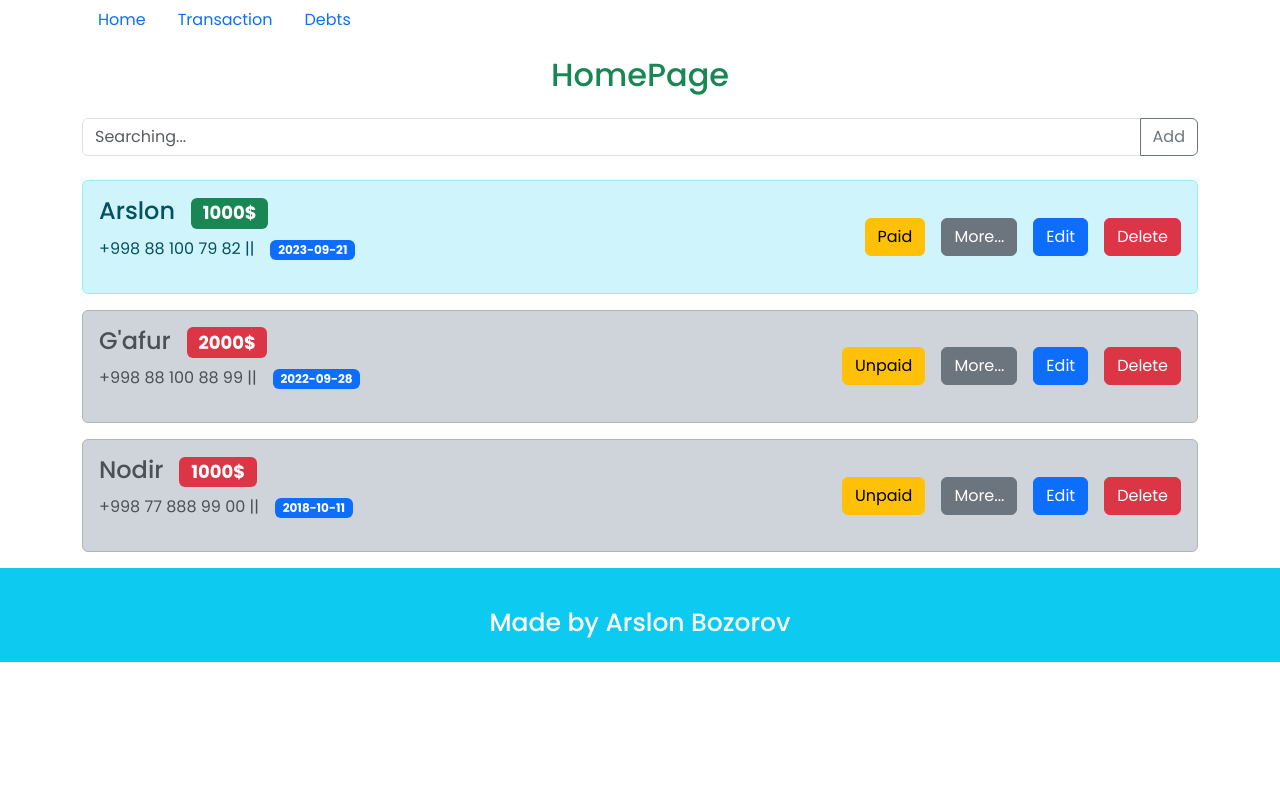
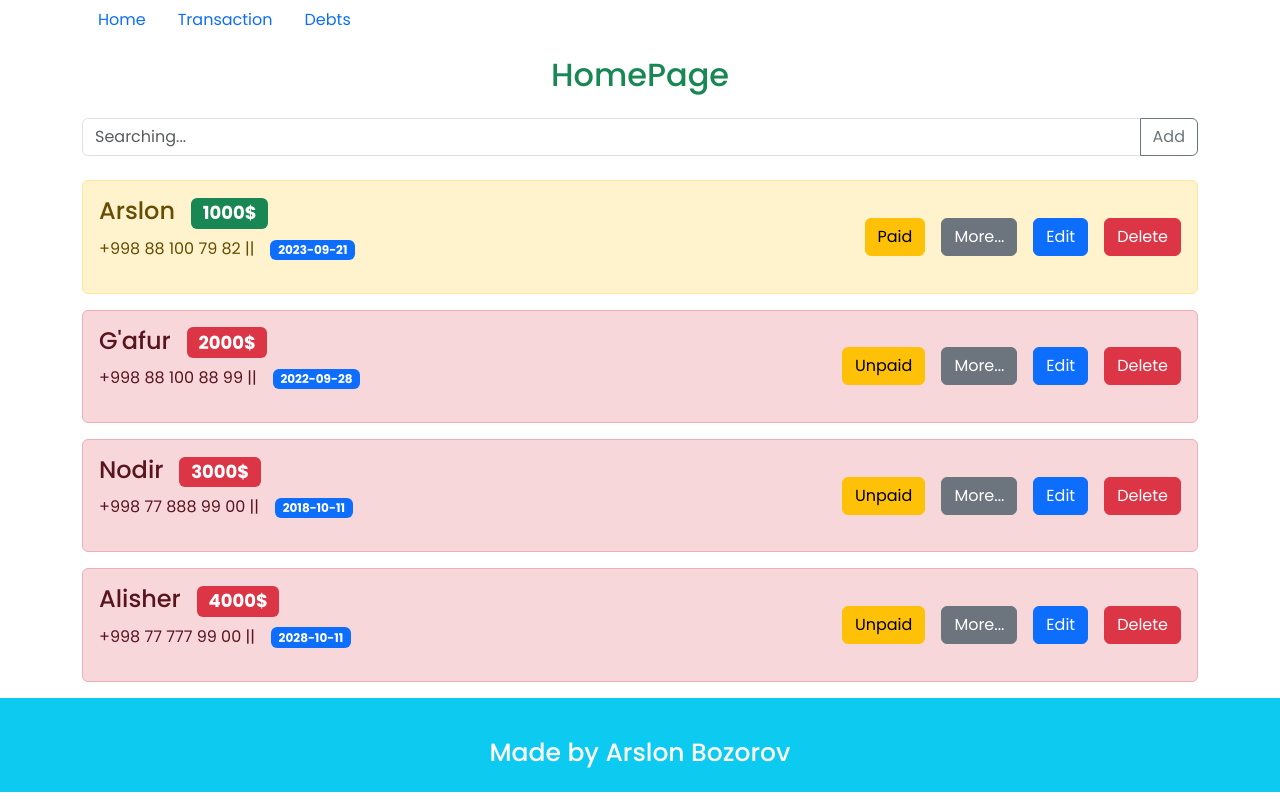
Before and after one commit to Arslon004/Cardmon-project, a React (Create React App) app: page /home in a window 1280 px wide. Built offline with nearby package versions, Linux system fonts and the light colour scheme; the HTML template or start-up script is replaced by a standard one.

Commit message:
add transaction page

```diff
--- a/src/App.js
+++ b/src/App.js
@@ -13,7 +13,7 @@ const DebtsPage = lazy(() => import("./pages/DebtsPage"));
 const LoginPage = lazy(() => import("./pages/LoginPage"));
 
 function App() {
-  const [search,setSearch]=useState("");
+  const [search, setSearch] = useState("");
   const [selected, setSelected] = useState(null);
   const [show, setShow] = useState(false);
   const [validated, setValidated] = useState(false);
@@ -40,9 +40,18 @@ function App() {
       id: "3",
       name: "Nodir",
       deadline: "2018-10-11",
-      amount: 1000,
+      amount: 3000,
       phone: "+998 77 888 99 00",
       desc: "Xoliyorov Nodir Aliyor o'g'li",
+      paid: false,
+    },
+    {
+      id: "4",
+      name: "Alisher",
+      deadline: "2028-10-11",
+      amount: 4000,
+      phone: "+998 77 777 99 00",
+      desc: "Soliyev Alisher Sobir o'g'li",
       paid: false,
     },
   ]);
@@ -124,8 +133,39 @@ function App() {
     }
   };
 
-  const handleSearch=(e)=>{
-    setSearch(e.target.value.trim().toLowerCase())
+  const handleSearch = (e) => {
+    setSearch(e.target.value.trim().toLowerCase());
+  };
+
+  const unPaidAmount = (id) => {
+    let newAmount = totalAmounts.find((totalAmount) => totalAmount.id === id);
+    if(newAmount){
+      setTotalAmounts(totalAmounts.map((totalAmount)=>totalAmount.id===id ? {...totalAmount ,paid:true} : totalAmount))
+    }
+  };
+
+  const paidAmount=(id)=>{
+    let newAmount=totalAmounts.find((totalAmount)=>totalAmount.id === id)
+    if(newAmount){
+      setTotalAmounts(totalAmounts.map((totalAmount)=>totalAmount.id === id ? {...totalAmount,paid:false}: totalAmount));
+    }
+  }
+
+  const deleteTransaction=(id)=>{
+    let isDelete = window.confirm("Are you sure you want to delete this transaction?");
+    if(isDelete){
+      let newAmount=totalAmounts.filter((amount)=>amount.id !== id);
+      setTotalAmounts(newAmount);
+      toast.success("Transaction deleted successfully");
+    }
+  }
+  const deleteDebt=(id)=>{
+    let isDelete = window.confirm("Are you sure you want to delete this debtor?");
+    if(isDelete){
+      let newAmount=totalAmounts.filter((totalAmount)=>totalAmount.id !== id);
+      setTotalAmounts(newAmount);
+      toast.success("Debtor deleted successfully");
+    }
   }
   return (
     <Suspense fallback={<Loading />}>
@@ -151,12 +191,20 @@ function App() {
                   deleteAmount={deleteAmount}
                   handleSearch={handleSearch}
                   search={search}
+                  unPaidAmount={unPaidAmount}
+                  paidAmount={paidAmount}
                 />
               }
             />
-            <Route path="home/:homeId" element={<HomeMorePage totalAmounts={totalAmounts} />} />
-            <Route path="transaction" element={<TransactionsPage />} />
-            <Route path="debts" element={<DebtsPage />} />
+            <Route
+              path="home/:homeId"
+              element={<HomeMorePage totalAmounts={totalAmounts} />}
+            />
+            <Route
+              path="transaction"
+              element={<TransactionsPage deleteTransaction={deleteTransaction} totalAmounts={totalAmounts} />}
+            />
+            <Route path="debts" element={<DebtsPage deleteDebt={deleteDebt} totalAmounts={totalAmounts} />} />
           </Route>
         </Routes>
       </BrowserRouter>
--- a/src/components/card/Card.css
+++ b/src/components/card/Card.css
@@ -1,4 +1,4 @@
-.home__alert{
+.home__alert,.transaction__card,.debts__card{
   display: flex;
   justify-content: space-between;
   align-items: center;
--- /dev/null
+++ b/src/components/card/DebtsCard.jsx
@@ -0,0 +1,19 @@
+import React from 'react'
+
+import "./Card.css"
+const DebtsCard = ({name,deadline,desc,amount,phone,paid,id,deleteDebt}) => {
+  return (
+    <div className='alert alert-success debts__card'>
+      <div>
+        <h2>{name} <span className='badge bg-success'>{amount} $</span></h2>
+        <p>{phone} <span className='badge bg-dark'>{deadline}</span></p>
+      </div>
+      <div>
+        {/* <button className='btn btn-primary me-3' >Unpaid</button> */}
+        <button className='btn btn-danger' onClick={()=>deleteDebt(id)}>Delete</button>
+      </div>
+    </div>
+  )
+}
+
+export default DebtsCard
--- a/src/components/card/HomeCard.jsx
+++ b/src/components/card/HomeCard.jsx
@@ -4,26 +4,26 @@ import PropTypes from "prop-types";
 import { Link } from 'react-router-dom';
 import "./Card.css";
 
-const HomeCard = ({name,deadline,amount,phone,desc,paid,editAmount,id,deleteAmount}) => {
+const HomeCard = ({name,deadline,amount,phone,desc,paid,editAmount,id,deleteAmount,unPaidAmount,paidAmount}) => {
   return (
-    <div className={` alert ${paid ? "alert-info" : "alert-dark"} home__alert  `}>
+    <div className={` alert ${paid ? "alert-warning" : "alert-danger"} home__alert  `}>
         <div >
           <h4>{name}<span className={`badge ${paid ? "bg-success" : "bg-danger"} ms-3`}>{amount}$</span></h4>
           <p>{phone} ||<span className='badge bg-primary ms-3'>{deadline}</span></p>
         </div>
         <div className='buttons__home d-flex'>
-          <div className='home__row'>
+          <div >
 
           {paid
           ?
-          <button className='btn btn-warning me-3'>Paid</button>
+          <button className='btn btn-warning me-3' onClick={()=>paidAmount(id)}>Paid</button>
           :
-          <button className='btn btn-warning me-3'>Unpaid</button>
+          <button className='btn btn-warning me-3' onClick={()=>unPaidAmount(id)}>Unpaid</button>
         }
 
           <Link to={`/home/${id}`} className='btn btn-secondary me-3 more__btn' >More...</Link>
           </div>
-          <div className='home__row'>
+          <div >
           <button className='btn btn-primary me-3' onClick={()=>editAmount(id)}>Edit</button>
           <button className='btn btn-danger ' onClick={()=>deleteAmount(id)}>Delete</button>
 
--- /dev/null
+++ b/src/components/card/TransactionCard.jsx
@@ -0,0 +1,19 @@
+import React from 'react'
+
+import "./Card.css"
+const TransactionCard = ({name,deadline,desc,amount,phone,paid,id,deleteTransaction}) => {
+  return (
+    <div className='alert alert-success transaction__card'>
+      <div>
+        <h2>{name} <span className='badge bg-success'>{amount} $</span></h2>
+        <p>{phone} <span className='badge bg-dark'>{deadline}</span></p>
+      </div>
+      <div>
+        {/* <button className='btn btn-primary me-3' >Unpaid</button> */}
+        <button className='btn btn-danger' onClick={()=>deleteTransaction(id)}>Delete</button>
+      </div>
+    </div>
+  )
+}
+
+export default TransactionCard
--- a/src/pages/DebtsPage.jsx
+++ b/src/pages/DebtsPage.jsx
@@ -1,8 +1,17 @@
-import React from 'react'
+import React, { Fragment } from 'react'
+import DebtsCard from '../components/card/DebtsCard'
 
-const DebtsPage = () => {
+const DebtsPage = ({totalAmounts,deleteDebt}) => {
+  let debters=totalAmounts.filter((totalAmount)=>!totalAmount.paid)
   return (
-    <div>DebtsPage</div>
+    <Fragment>
+      <section>
+        <div className="container">
+          <h2>DebtsPage</h2>
+          {debters.map((debt)=><DebtsCard deleteDebt={deleteDebt} key={debt.id} {...debt}/>)}
+        </div>
+      </section>
+    </Fragment>
   )
 }
 
--- a/src/pages/HomePage.jsx
+++ b/src/pages/HomePage.jsx
@@ -2,7 +2,7 @@ import React, { Fragment } from 'react'
 import HomeCard from '../components/card/HomeCard'
 import { Button, Form, Modal } from 'react-bootstrap';
 
-const HomePage = ({ totalAmounts,validated,show,handleClose,handleShow,handleSubmit,totalAmount,handleAmount,editAmount,selected,deleteAmount,handleSearch,search}) => {
+const HomePage = ({ totalAmounts,validated,show,handleClose,handleShow,handleSubmit,totalAmount,handleAmount,editAmount,selected,deleteAmount,handleSearch,search,unPaidAmount,paidAmount}) => {
 
   let filteredAmounts=totalAmounts.filter((totalAmount)=>totalAmount.name.toLowerCase().includes(search))
   return (
@@ -16,7 +16,7 @@ const HomePage = ({ totalAmounts,validated,show,handleClose,handleShow,handleSub
             <button className="btn btn-outline-secondary" onClick={handleShow} type="button">Add</button>
           </div>
 
-          {filteredAmounts.length >0 ? filteredAmounts.map((totalAmount) => <HomeCard key={totalAmount.id} {...totalAmount } deleteAmount={deleteAmount} editAmount={editAmount} />)
+          {filteredAmounts.length >0 ? filteredAmounts.map((totalAmount) => <HomeCard key={totalAmount.id} {...totalAmount } paidAmount={paidAmount} unPaidAmount={unPaidAmount} deleteAmount={deleteAmount} editAmount={editAmount} />)
           :
           <h2 className='text-center py-5'>Sorry, no person with that name was found</h2>
           }
--- a/src/pages/TransactionsPage.jsx
+++ b/src/pages/TransactionsPage.jsx
@@ -1,8 +1,17 @@
-import React from 'react'
+import React, { Fragment } from 'react'
+import TransactionCard from '../components/card/TransactionCard';
 
-const TransactionsPage = () => {
+const TransactionsPage = ({totalAmounts,deleteTransaction}) => {
+  let paidAmounts=totalAmounts.filter((totalAmount)=>totalAmount.paid);
   return (
-    <div>TransactionsPage</div>
+    <Fragment>
+      <section>
+        <div className="container">
+          <h2>TransactionsPage</h2>
+          {paidAmounts.map((paidAmount)=><TransactionCard deleteTransaction={deleteTransaction} key={paidAmount.id} {...paidAmount}/>)}
+        </div>
+      </section>
+    </Fragment>
   )
 }
 
```
